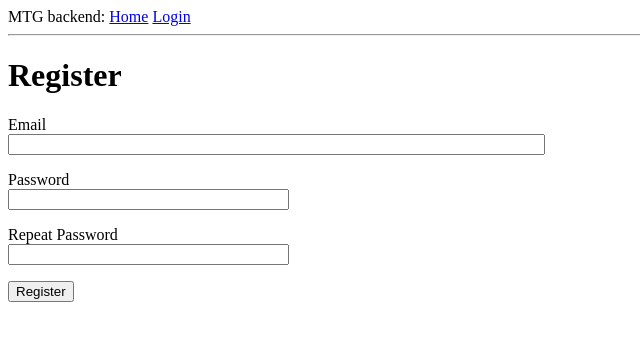
After one commit to Norton-Design/mtg_backend, a Flask app: page /register in a window 1280 px wide. The commit adds this page. Shown: the top 341 px of the page, without its empty margins (0-640 px from the left). Run offline with Flask 2, Linux system fonts and the light colour scheme; parts of the project's set-up code (start-up, migrations or seed data) failed here and were passed over.

Commit message:
Add user registration

```diff
--- a/app/forms.py
+++ b/app/forms.py
@@ -1,9 +1,21 @@
 from flask_wtf import FlaskForm
 from wtforms import StringField, PasswordField, BooleanField, SubmitField
-from wtforms.validators import DataRequired
+from wtforms.validators import DataRequired, Email, EqualTo, ValidationError
+from app.models import User
 
 class LoginForm(FlaskForm):
-    email = StringField("Email", validators=[DataRequired()])
+    email = StringField("Email", validators=[DataRequired(), Email()])
     password = PasswordField("Password", validators=[DataRequired()])
     remember_me = BooleanField("Remember Me")
     submit = SubmitField('Sign In')
+
+class RegistrationForm(FlaskForm):
+    email = StringField('Email', validators=[DataRequired(), Email()])
+    password = StringField('Password', validators=[DataRequired()])
+    password2 = StringField('Repeat Password', validators=[DataRequired(), EqualTo('password')])
+    submit = SubmitField('Register')
+
+    def validate_email(self, email):            # WTForms automatically adding these methods to the above validations, that's neat!
+        user = User.query.filter_by(email=email.data).first()
+        if user is not None:
+            raise ValidationError('User with that email already exists.')
--- a/app/routes.py
+++ b/app/routes.py
@@ -1,10 +1,10 @@
 from flask_login.utils import login_required
 from werkzeug.utils import redirect
 from werkzeug.urls import url_parse
-from app import app
+from app import app, db
 from app.models import User
 from flask import render_template, flash, redirect, url_for, request
-from app.forms import LoginForm
+from app.forms import LoginForm, RegistrationForm
 from flask_login import current_user, login_user, logout_user, login_required
 
 @app.route('/')
@@ -43,3 +43,17 @@ def login():
 def logout():
     logout_user()
     return redirect(url_for('index'))
+
+@app.route('/register', methods=['GET', 'POST'])
+def register():
+    if current_user.is_authenticated:
+        return redirect(url_for('index'))
+    form = RegistrationForm()
+    if form.validate_on_submit():
+        user = User(email=form.email.data)
+        user.set_password(form.password.data)
+        db.session.add(user)
+        db.session.commit()
+        flash('Congratulations, you are now a registered user!')
+        return redirect(url_for('login'))
+    return render_template('register.html', title='Register', form=form)
--- a/app/templates/login.html
+++ b/app/templates/login.html
@@ -6,7 +6,7 @@
         {{ form.hidden_tag() }}
         <p>
             {{ form.email.label }}<br>
-            {{ form.email(size=32) }}<br>  <!--Char size-->
+            {{ form.email(size=64) }}<br>  <!--Char size-->
             {% for error in form.email.errors %}
             <span style='color:red;'>[{{error}}]</span> <!--Remove these inline styles later...-->
             {% endfor %}
@@ -21,4 +21,5 @@
         <p>{{ form.remember_me() }} {{ form.remember_me.label }}</p>
         <p>{{ form.submit() }}</p>
     </form>
+    <p>New User? <a href="{{ url_for('register') }}">Click to Register</a></p>
 {% endblock %}
--- /dev/null
+++ b/app/templates/register.html
@@ -0,0 +1,30 @@
+{% extends 'base.html' %}
+
+{% block content %}
+    <h1>Register</h1>
+    <form action='' method='post'>
+        {{ form.hidden_tag() }}
+        <p>
+            {{ form.email.label }}<br>
+            {{ form.email(size=64) }}<br>
+            {% for error in form.email.errors %}
+            <span style="color: red;">[{{ error }}]</span>
+            {% endfor %}
+        </p>
+        <p>
+            {{ form.password.label }}<br>
+            {{ form.password(size=32) }}<br>
+            {% for error in form.password.errors %}
+            <span style="color: red;">[{{ error }}]</span>
+            {% endfor %}
+        </p>
+        <p>
+            {{ form.password2.label }}<br>
+            {{ form.password2(size=32) }}<br>
+            {% for error in form.password2.errors %}
+            <span style="color: red;">[{{ error }}]</span>
+            {% endfor %}
+        </p>
+        <p>{{ form.submit() }}</p>
+    </form>
+{% endblock %}
```
